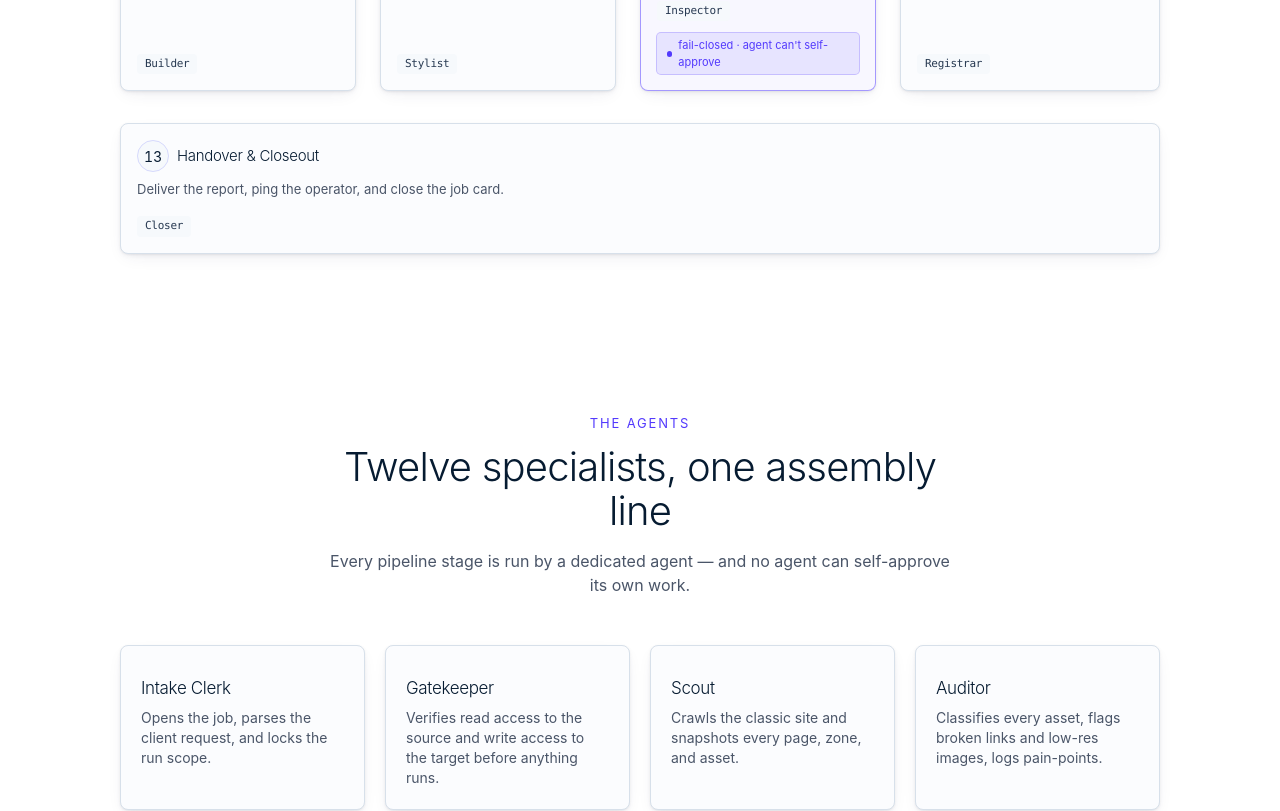
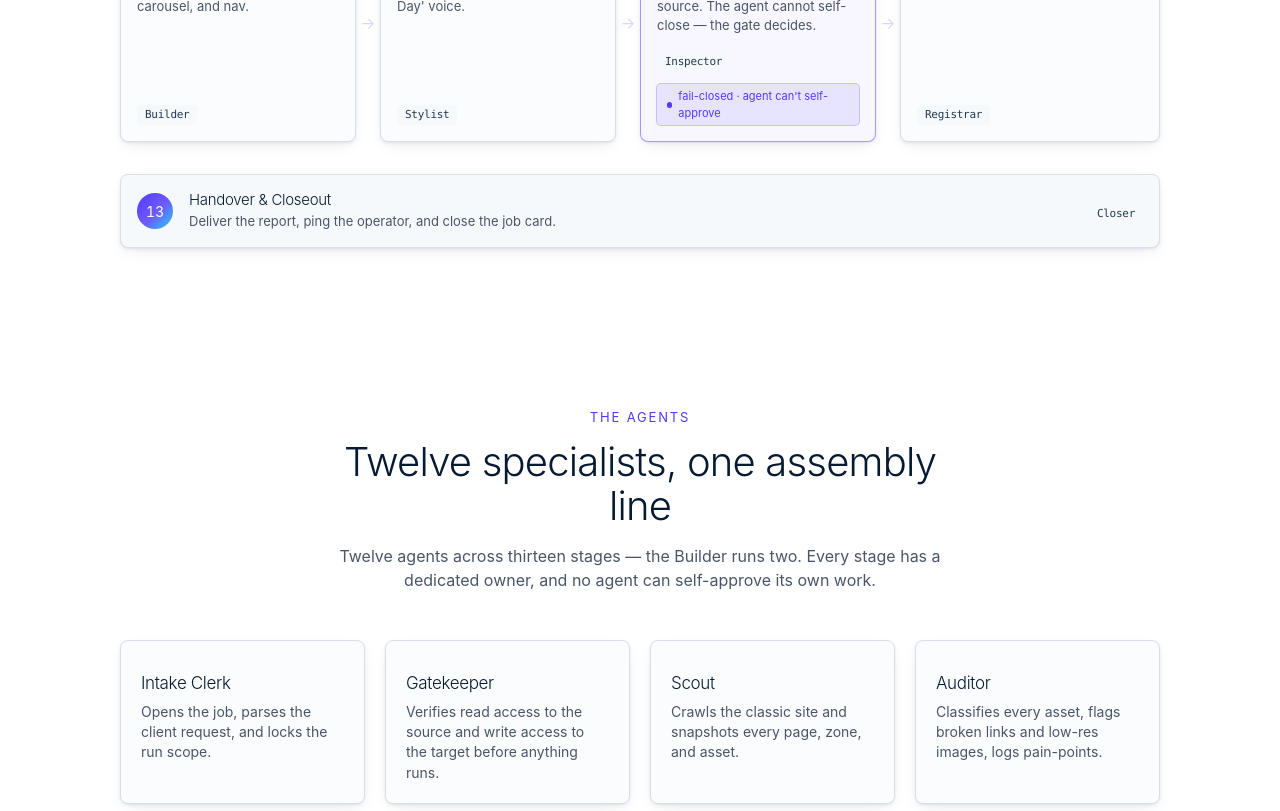
Before and after one commit to sukaimi/OpenClaw, a Next.js app in the folder spark-demo/: page / in a window 1280 px wide. Shown: the part 3740-4551 px from the top of the page. Built offline with nearby package versions, Linux system fonts and the light colour scheme.

Commit message:
spark-demo: final polish (inner README, copy-fidelity gloss, pipeline closeout bar, GitHub CTA, agent-count clarifier, side-by-side mobile)

```diff
--- a/spark-demo/app/page.tsx
+++ b/spark-demo/app/page.tsx
@@ -61,9 +61,17 @@ export default function Home() {
             Replay the full autonomous rebuild — capture, score, compose, and
             the fail-closed verify gate — in the live sandbox.
           </p>
-          <div className="mt-8 flex justify-center">
+          <div className="mt-8 flex flex-wrap items-center justify-center gap-3">
             <Button href="/sandbox" variant="gradient">
               Try the sandbox →
+            </Button>
+            <Button
+              href="https://github.com/sukaimi/OpenClaw"
+              variant="ghost"
+              target="_blank"
+              rel="noopener noreferrer"
+            >
+              View the source on GitHub →
             </Button>
           </div>
         </div>
--- a/spark-demo/components/sandbox/ResultReveal.tsx
+++ b/spark-demo/components/sandbox/ResultReveal.tsx
@@ -136,7 +136,7 @@ export default function ResultReveal() {
       ) : (
         <div className="grid gap-3 sm:grid-cols-2">
           <figure>
-            <div className="aspect-[16/10] w-full overflow-hidden rounded-[var(--radius-lg)] border border-border bg-surface-muted shadow-card">
+            <div className="aspect-[3/4] w-full overflow-hidden rounded-[var(--radius-lg)] border border-border bg-surface-muted shadow-card sm:aspect-[16/10]">
               {/* eslint-disable-next-line @next/next/no-img-element */}
               <img
                 src="/crestfield/before-home.png"
@@ -149,7 +149,7 @@ export default function ResultReveal() {
             </figcaption>
           </figure>
           <figure>
-            <div className="aspect-[16/10] w-full overflow-hidden rounded-[var(--radius-lg)] border border-border bg-surface-muted shadow-card">
+            <div className="aspect-[3/4] w-full overflow-hidden rounded-[var(--radius-lg)] border border-border bg-surface-muted shadow-card sm:aspect-[16/10]">
               {/* eslint-disable-next-line @next/next/no-img-element */}
               <img
                 src="/crestfield/after-home.png"
--- a/spark-demo/components/showcase/AgentsSection.tsx
+++ b/spark-demo/components/showcase/AgentsSection.tsx
@@ -39,8 +39,9 @@ export default function AgentsSection() {
           Twelve specialists, one assembly line
         </h2>
         <p className="mt-4 text-[16px] leading-[1.5] text-body">
-          Every pipeline stage is run by a dedicated agent — and no agent can
-          self-approve its own work.
+          Twelve agents across thirteen stages — the Builder runs two. Every
+          stage has a dedicated owner, and no agent can self-approve its own
+          work.
         </p>
       </div>
 
--- a/spark-demo/components/showcase/PipelineFlow.tsx
+++ b/spark-demo/components/showcase/PipelineFlow.tsx
@@ -92,8 +92,32 @@ function DesktopRow({ row, startIndex }: { row: Stage[]; startIndex: number }) {
   );
 }
 
+/** Full-width finale bar for the closeout stage, spanning the grid. */
+function CloseoutBar({ stage, index }: { stage: Stage; index: number }) {
+  return (
+    <div className="flex items-center gap-4 rounded-[var(--radius-lg)] border border-border bg-surface-muted p-4 shadow-card">
+      <span className="inline-flex h-9 w-9 flex-none items-center justify-center rounded-full spark-gradient-bg text-[14px] font-normal text-white [font-feature-settings:'tnum']">
+        {index + 1}
+      </span>
+      <div className="min-w-0 flex-1">
+        <h3 className="text-[15px] leading-tight tracking-[-0.01em] text-heading">
+          {stage.label}
+        </h3>
+        <p className="mt-0.5 text-[13px] leading-[1.45] text-body">
+          {stage.description}
+        </p>
+      </div>
+      <div className="flex-none">
+        <AgentTag agent={stage.agent} />
+      </div>
+    </div>
+  );
+}
+
 export default function PipelineFlow() {
-  const rows = chunk(stages, 4);
+  const gridStages = stages.slice(0, 12);
+  const closeout = stages[12];
+  const rows = chunk(gridStages, 4);
 
   return (
     <section id="pipeline" className="scroll-mt-24 py-20">
@@ -111,11 +135,12 @@ export default function PipelineFlow() {
         </p>
       </div>
 
-      {/* Desktop: horizontal connected rows */}
+      {/* Desktop: horizontal connected rows + full-width closeout finale */}
       <div className="mt-14 hidden flex-col gap-8 lg:flex">
         {rows.map((row, r) => (
           <DesktopRow key={r} row={row} startIndex={r * 4} />
         ))}
+        {closeout ? <CloseoutBar stage={closeout} index={12} /> : null}
       </div>
 
       {/* Mobile / tablet: vertical timeline with continuous left rail */}
--- a/spark-demo/components/showcase/ProofPanel.tsx
+++ b/spark-demo/components/showcase/ProofPanel.tsx
@@ -47,6 +47,11 @@ export default function ProofPanel() {
             dropped assets
           </p>
 
+          <p className="mx-auto mt-3 max-w-[440px] text-[13px] leading-[1.5] text-label">
+            Copy fidelity = a deterministic diff of every source content zone
+            against the rebuild — 1.00 means nothing was dropped.
+          </p>
+
           <p className="mx-auto mt-6 max-w-[520px] text-[16px] leading-[1.55] text-body">
             The fail-closed verify gate diffed every rebuilt page against the
             source and opened only on a full content match.
```
Also changed, not shown: 1 other file (tests, documents, lock files or other folders).
